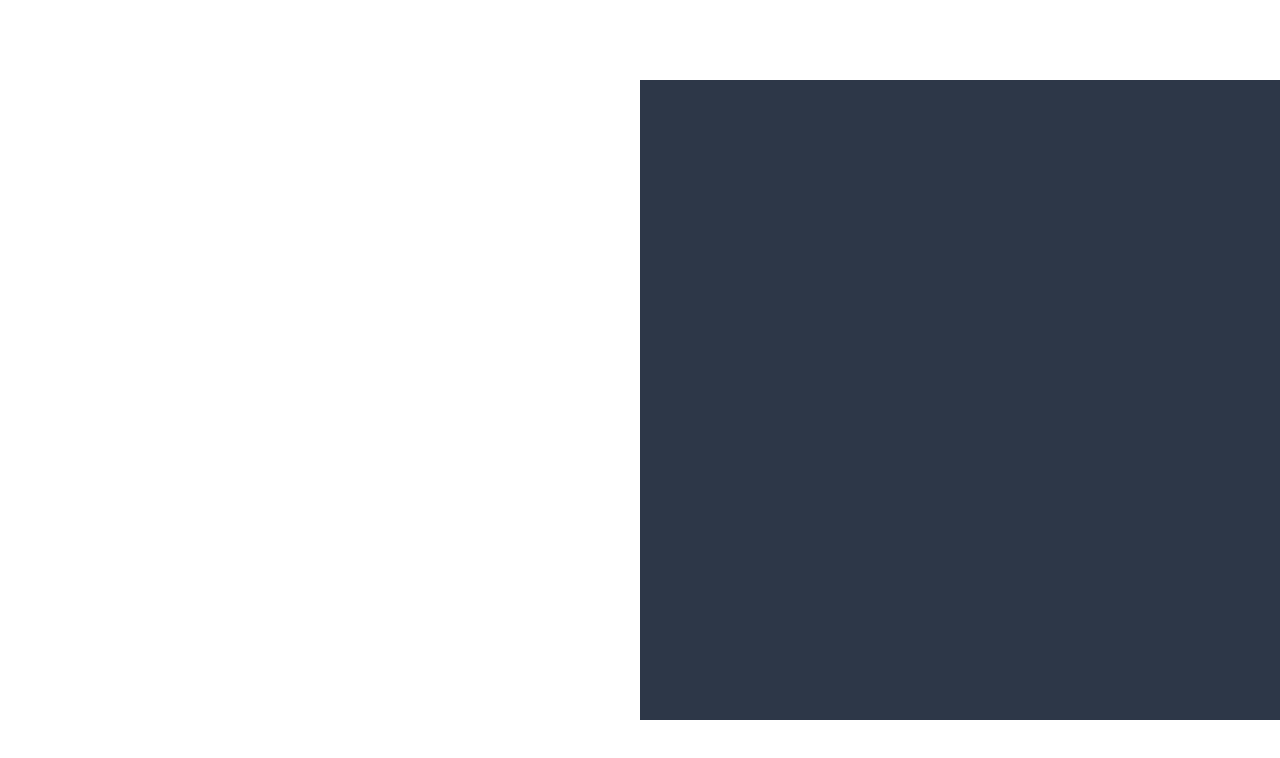
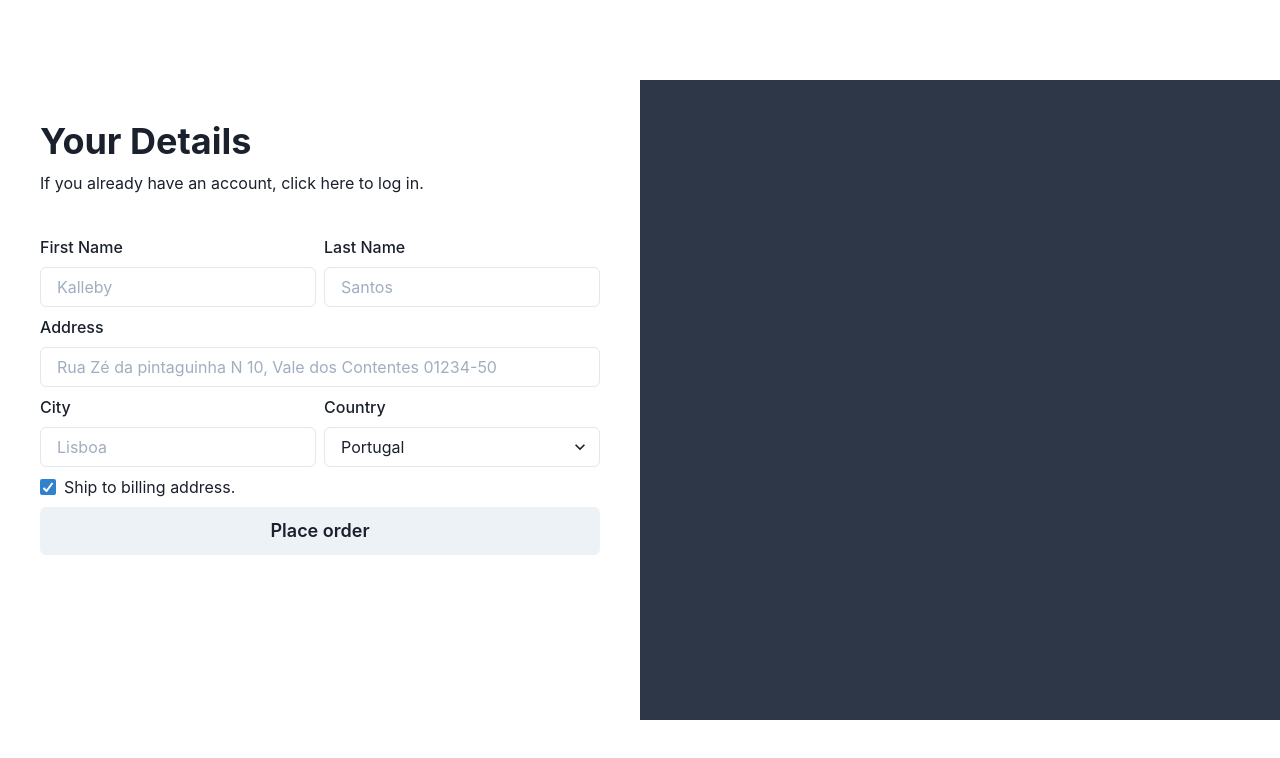
Before and after one commit to KallebyStepAhead/LearnChakraUI, a React (Vite) app in the folder ClientApp/: page / in a window 1280 px wide. Shown: the top 758 px of the page. Built offline with nearby package versions, Linux system fonts and the light colour scheme.

Commit message:
📦 NEW: Creating Details component Layout

```diff
--- a/ClientApp/src/Checkout/Details.tsx
+++ b/ClientApp/src/Checkout/Details.tsx
@@ -1,5 +1,11 @@
 import React from 'react';
-import { VStack } from '@chakra-ui/react';
+import {
+  Button,
+  Checkbox,
+  FormControl,
+  FormLabel,
+  GridItem, Heading, Input, Select, SimpleGrid, Text, VStack,
+} from '@chakra-ui/react';
 
 export function Details() {
   return (
@@ -9,6 +15,63 @@ export function Details() {
       p={10}
       spacing={10}
       alignItems="flex-start"
-    />
+    >
+      <VStack spacing={2} alignItems="flex-start">
+        <Heading>Your Details</Heading>
+        <Text>If you already have an account, click here to log in.</Text>
+      </VStack>
+
+      <SimpleGrid columns={2} spacing={2}>
+        <GridItem colSpan={1}>
+          <FormControl>
+            <FormLabel>First Name</FormLabel>
+            <Input placeholder="Kalleby" />
+          </FormControl>
+        </GridItem>
+
+        <GridItem colSpan={1}>
+          <FormControl>
+            <FormLabel>Last Name</FormLabel>
+            <Input placeholder="Santos" />
+          </FormControl>
+        </GridItem>
+
+        <GridItem colSpan={2}>
+          <FormControl>
+            <FormLabel>Address</FormLabel>
+            <Input placeholder="Rua Zé da pintaguinha N 10, Vale dos Contentes 01234-50" />
+          </FormControl>
+        </GridItem>
+
+        <GridItem colSpan={1}>
+          <FormControl>
+            <FormLabel>City</FormLabel>
+            <Input placeholder="Lisboa" />
+          </FormControl>
+        </GridItem>
+
+        <GridItem colSpan={1}>
+          <FormControl>
+            <FormLabel>Country</FormLabel>
+            <Select>
+              <option value="pt">Portugal</option>
+              <option value="br">Brazil</option>
+              <option value="usa">United States of America</option>
+            </Select>
+          </FormControl>
+        </GridItem>
+
+        <GridItem colSpan={2}>
+          <Checkbox defaultChecked>Ship to billing address.</Checkbox>
+        </GridItem>
+
+        <GridItem colSpan={2}>
+          <Button size="lg" w="full">
+            Place order
+          </Button>
+        </GridItem>
+
+      </SimpleGrid>
+    </VStack>
   );
 }
```
